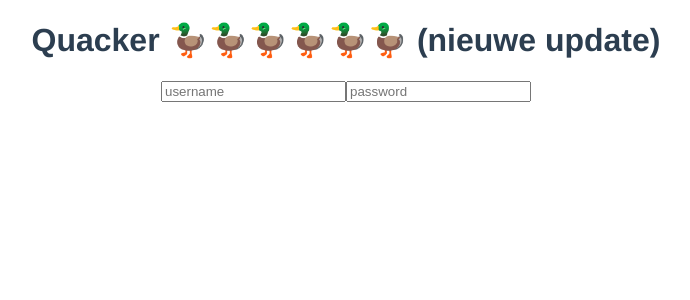
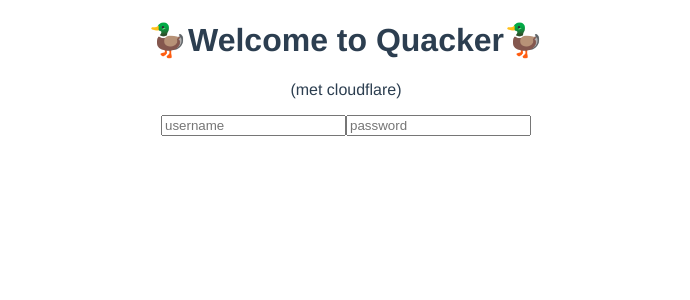
Before and after one commit to quacker-nl/quacker-frontend, a Vue app: page / in a window 1280 px wide. Shown: the top 300 px of the page, without its empty margins (294-984 px from the left). Built offline with nearby package versions, Linux system fonts and the light colour scheme.

Commit message:
~UPDATE: changed title on homepage

```diff
--- a/src/views/Home.vue
+++ b/src/views/Home.vue
@@ -1,6 +1,7 @@
 <template>
   <div class="home">
-    <h1>Quacker 🦆🦆🦆🦆🦆🦆 (nieuwe update)</h1>
+    <h1>🦆Welcome to Quacker🦆</h1>
+    <p>(met cloudflare)</p>
     <form>
       <input type="text" placeholder="username" />
       <input type="password" placeholder="password" />
```
